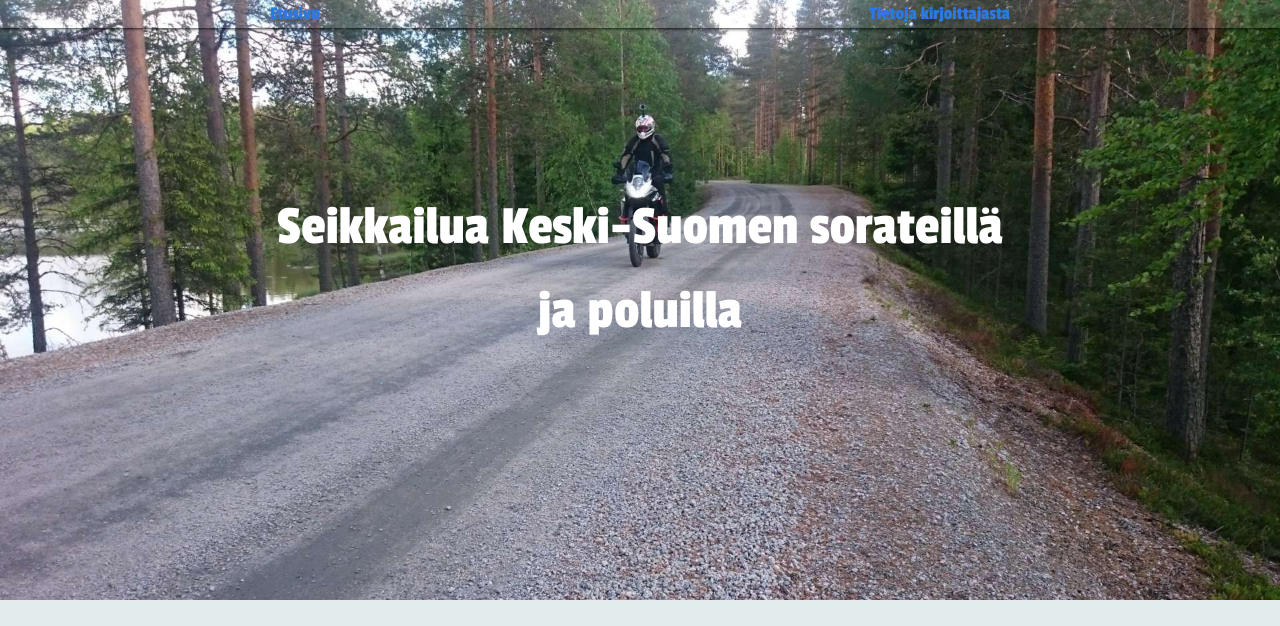
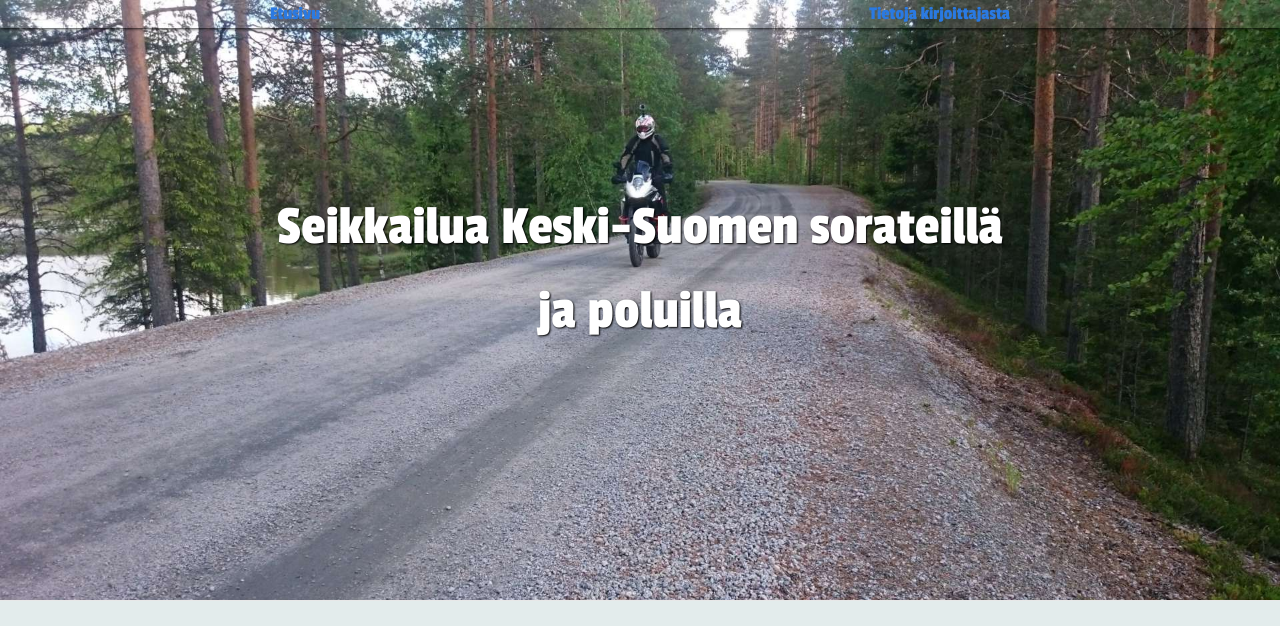
Before and after one commit to seikkailuendurolla/seikkailuendurolla.github.io, a Jekyll site: the page built from index.html, in a window 1280 px wide. Shown: the top 626 px of the page. Built offline with Jekyll 4.4.1, drawn with Linux system fonts in a browser that asks for light colours; some web fonts are replaced; comment, search, counter and statistics services are not loaded; grey boxes are pictures that could not be loaded.

Commit message:
Sivun otsikolle näkyvämpi ulkoasu

```diff
--- a/_sass/_layout.scss
+++ b/_sass/_layout.scss
@@ -84,6 +84,7 @@
     .white {
       color: white;
       a { color: white; }
+      text-shadow: 1px 1px 2px #000000;
     }
 }
 
```
